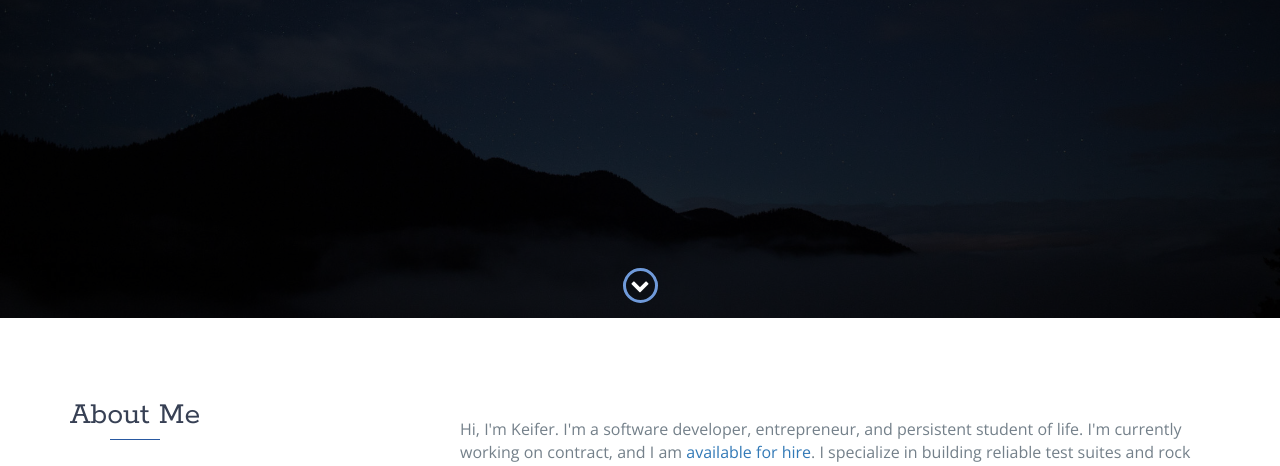
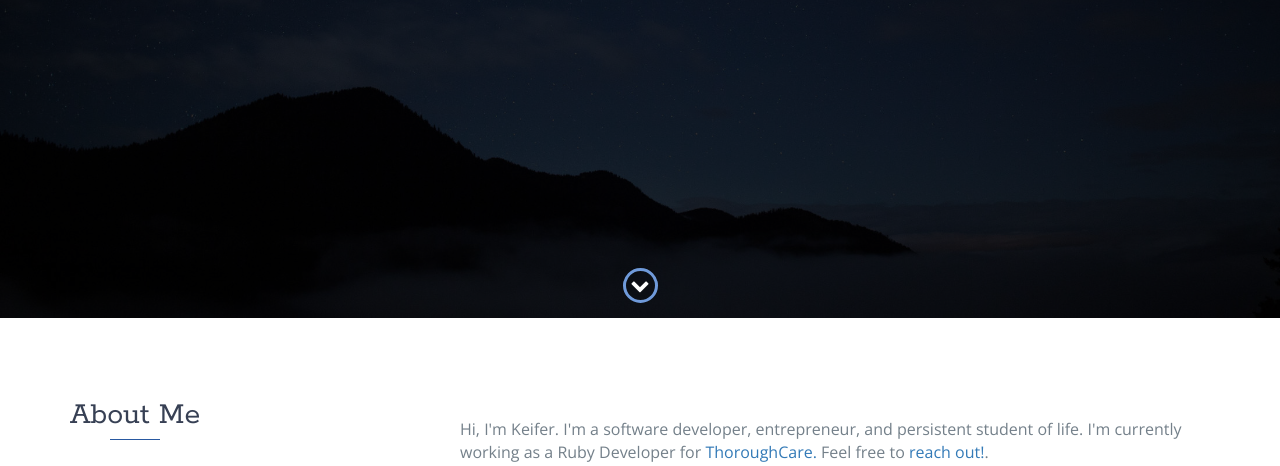
Before and after one commit to kfrz/keifer.io, a website: page index.html in a window 1280 px wide. Shown: the part 482-948 px from the top of the page. Drawn offline with nearby package versions, Linux system fonts and the light colour scheme.

Commit message:
Update blurb with new employment information

```diff
--- a/index.html
+++ b/index.html
@@ -74,7 +74,7 @@
                 </div>
                 <div class="col-md-8">
                   <p>
-      Hi, I'm Keifer. I'm a software developer, entrepreneur, and persistent student of life. I'm currently working on contract, and I am <a href="mailto:kfrz.code@gmail.com">available for hire</a>. I specialize in building reliable test suites and rock solid deployment playbooks, and can help bring your legacy applications under test and up to date -- or we can start something new together!</p>
+		  Hi, I'm Keifer. I'm a software developer, entrepreneur, and persistent student of life. I'm currently working as a Ruby Developer for <a href="http://thoroughcare.com">ThoroughCare.</a> Feel free to <a href="mailto:kfrz.code@gmail.com">reach out!</a>.</p>
       <p> My skills include Unix systems administration, full stack web development, project management and topical research. I enjoy new problems and strive to improve my skillset every day.
                   </p>
                 </div>
```
